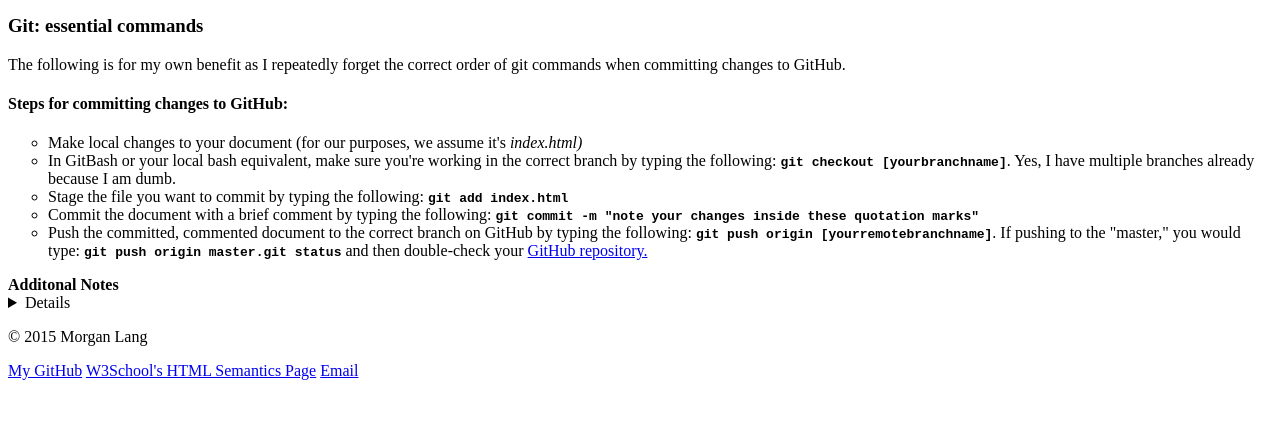
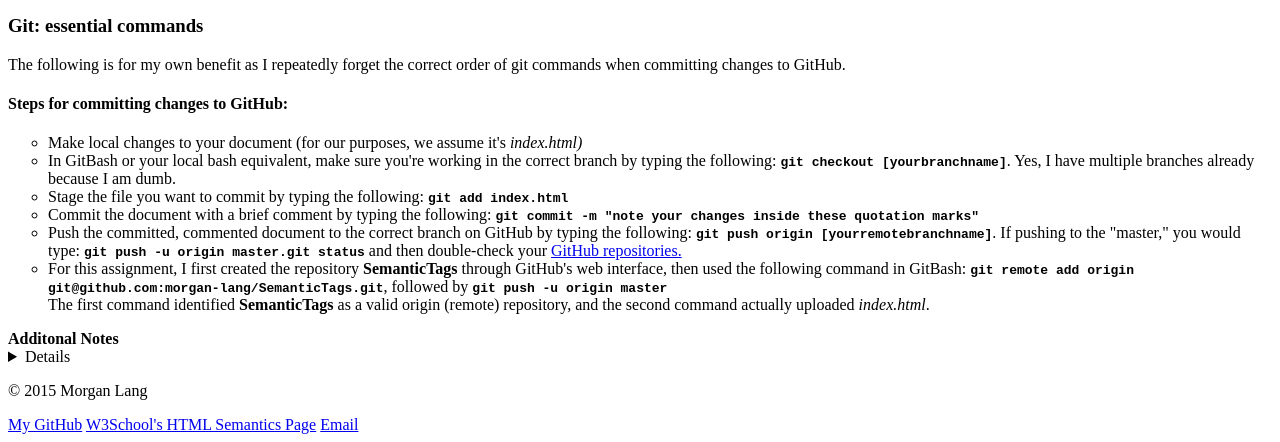
Before and after one commit to morgan-lang/SemanticTags, a plain HTML site: page index.html in a window 1280 px wide. Shown: the part 649-1091 px from the top of the page. Before the commit the page ends 1037 px from the top, so only its background shows below. Drawn offline with Linux system fonts and the light colour scheme.

Commit message:
tidied up a bit, added repository info.

```diff
--- a/index.html
+++ b/index.html
@@ -71,7 +71,8 @@ My intention isn't to plagiarize, just to make it functional. Hope that's OK.-->
             <li>In GitBash or your local bash equivalent, make sure you're working in the correct branch by typing the following: <b><code>git checkout [yourbranchname]</code></b>. Yes, I have multiple branches already because I am dumb.</li>
             <li>Stage the file you want to commit by typing the following: <code><b>git add index.html</b></code></li>
             <li>Commit the document with a brief comment by typing the following: <code><b>git commit -m "note your changes inside these quotation marks"</b></code></li>
-            <li>Push the committed, commented document to the correct branch on GitHub by typing the following: <code><b>git push origin [yourremotebranchname]</b></code>. If pushing to the "master," you would type: <code><b>git push origin master.</b></code><code><b>git status</b></code> and then double-check your <a href="https://github.com/morgan-lang/">GitHub repository.</a></li>
+            <li>Push the committed, commented document to the correct branch on GitHub by typing the following: <code><b>git push origin [yourremotebranchname]</b></code>. If pushing to the "master," you would type: <code><b>git push -u origin master.</b></code><code><b>git status</b></code> and then double-check your <a href="https://github.com/morgan-lang/">GitHub repositories.</a></li>
+            <li>For this assignment, I first created the repository <b>SemanticTags</b> through GitHub's web interface, then used the following command in GitBash: <b><code>git remote add origin git@github.com:morgan-lang/SemanticTags.git</code></b>, followed by <b><code>git push -u origin master</code></b></li> The first command identified <b>SemanticTags</b> as a valid origin (remote) repository, and the second command actually uploaded <em>index.html</em>.
           </ul>
           </article>
           </section>
```
